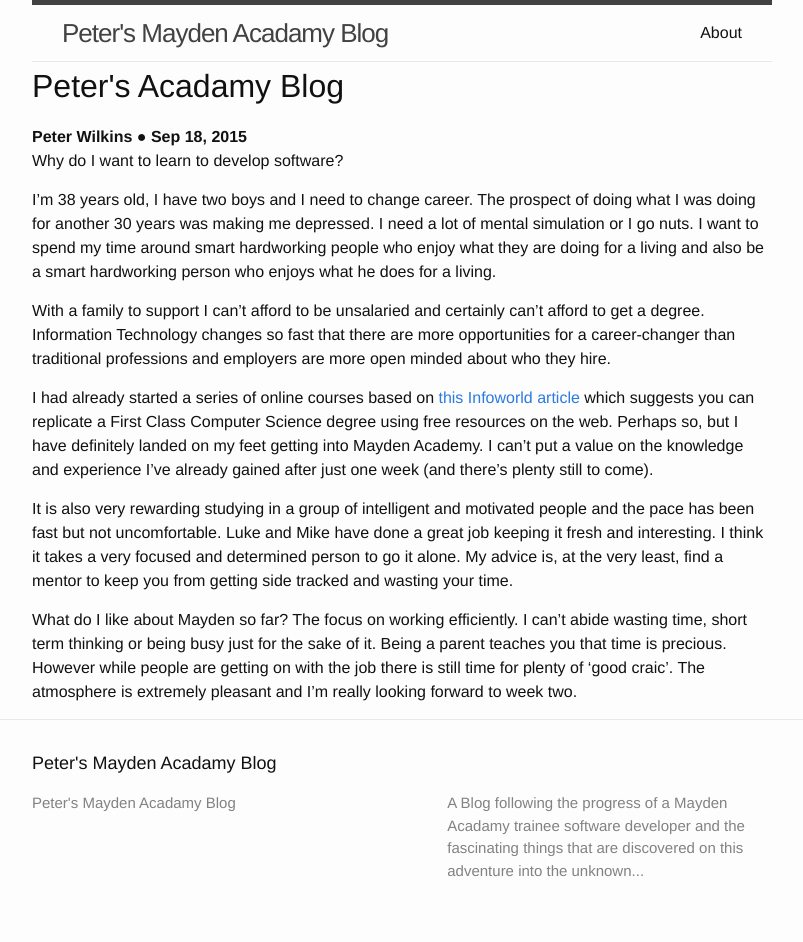
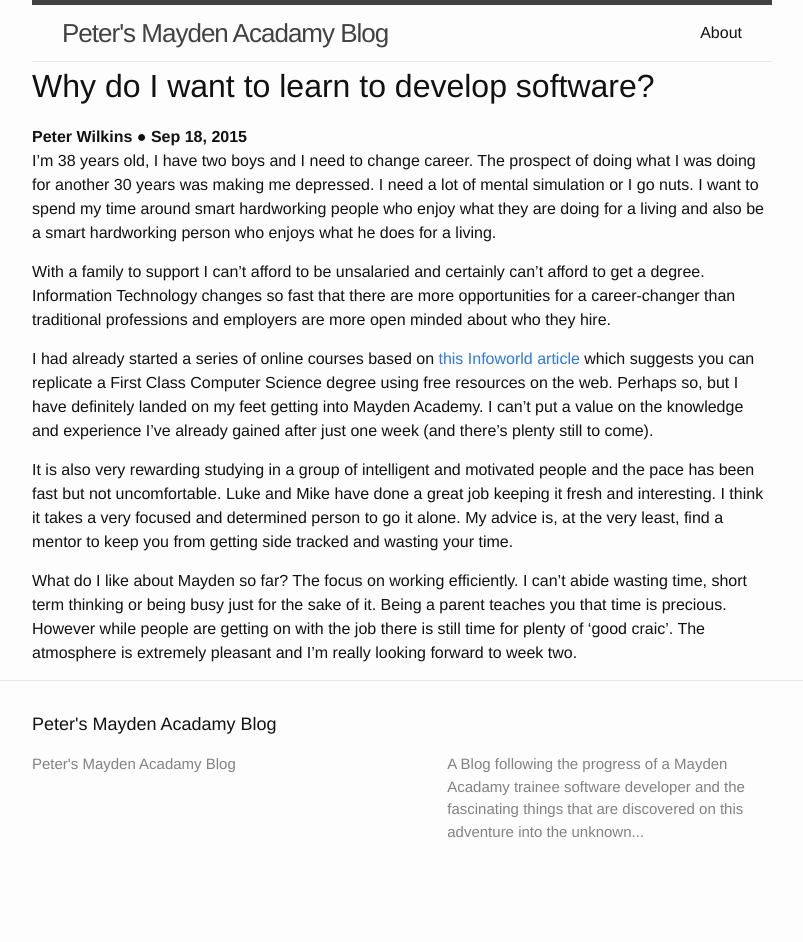
Before and after one commit to peter-wilkins-mayden/acblog, a Jekyll site: the page built from _posts/2015-09-18-welcome-to-jekyll.markdown, in a window 1280 px wide. Shown: the whole page, without its empty margins (238-1041 px from the left). Built offline with Jekyll 4.4.1, drawn with Linux system fonts in a browser that asks for light colours; after the commit the page ends 903 px from its top, so only the background shows below that.

```diff
--- a/_posts/2015-09-18-welcome-to-jekyll.markdown
+++ b/_posts/2015-09-18-welcome-to-jekyll.markdown
@@ -1,13 +1,12 @@
 ---
 layout: post
-title:  "Peter's Acadamy Blog"
+title:  "Why do I want to learn to develop software?"
 date:   2015-09-18 14:38:49
 categories: about
 author: Peter Wilkins
 image: aclogo.png
 permalink: Why-I-am-learning-to-develop-software
 ---
-Why do I want to learn to develop software?
 
 I'm 38 years old, I have two boys and I need to change career. The prospect of doing what I was doing for another 30 years was making me depressed. I need a lot of mental simulation or I go nuts. I want to spend my time around smart hardworking people who enjoy what they are doing for a living and also be a smart hardworking person who enjoys what he does for a living.
 
```
